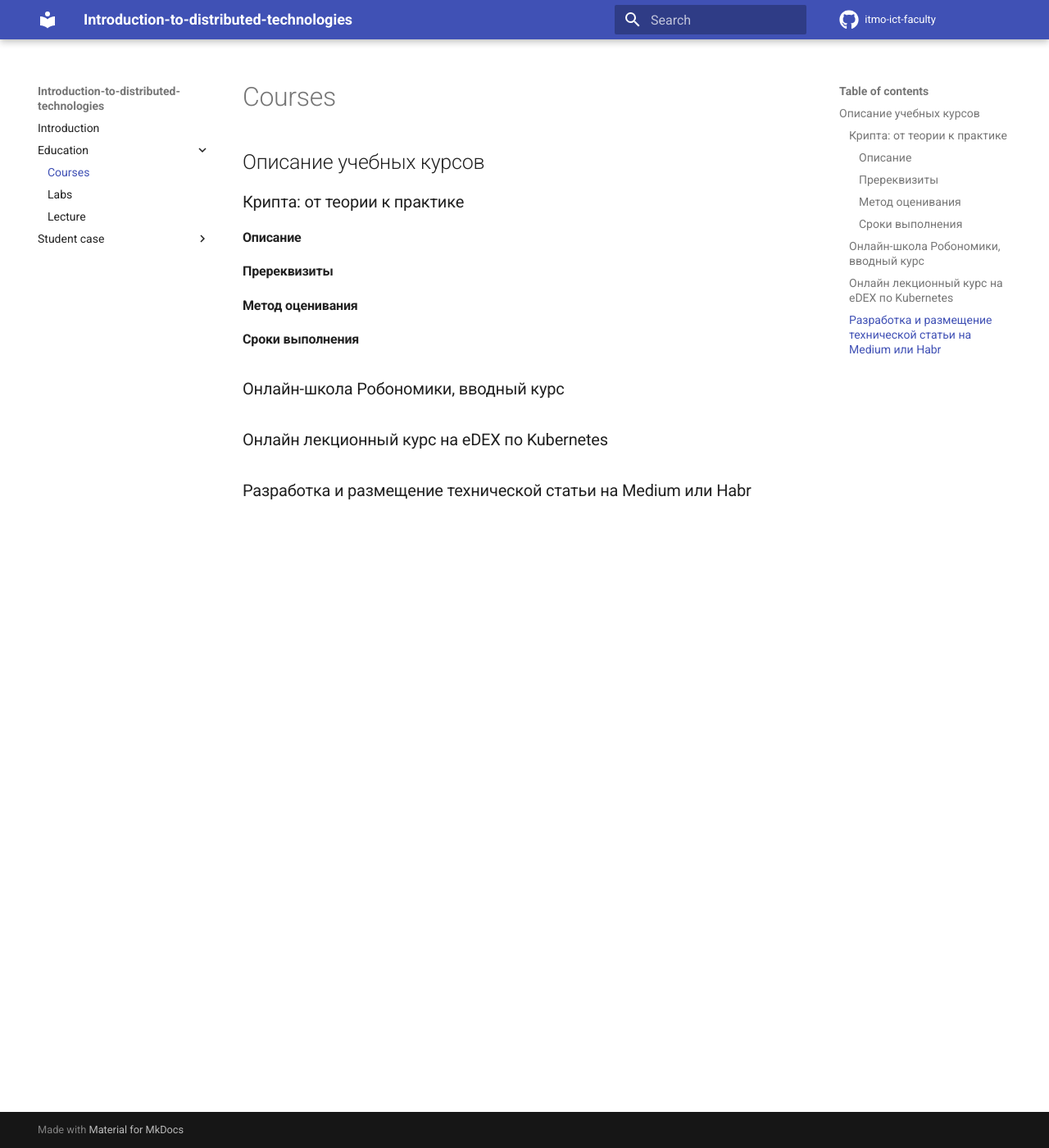
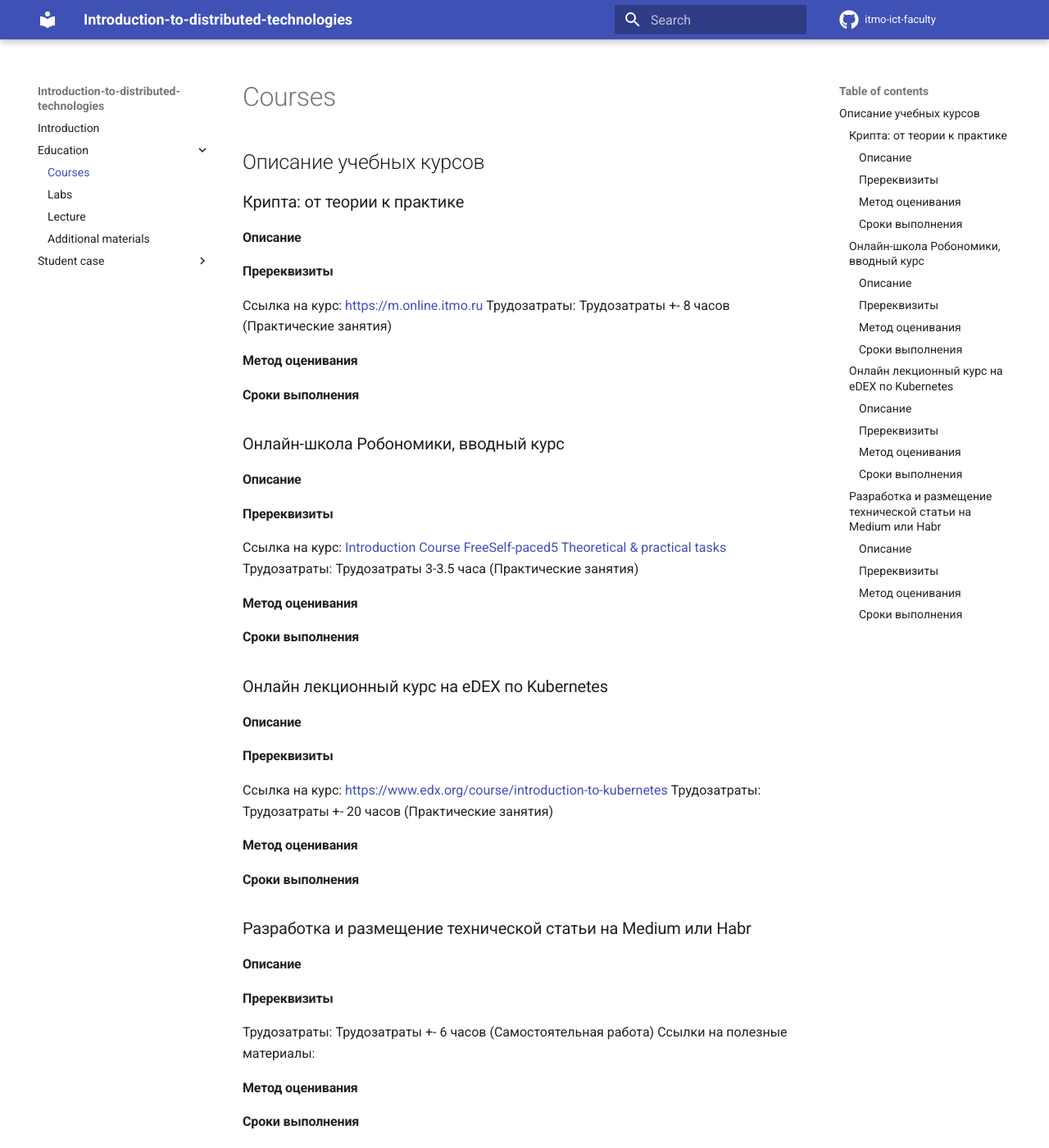
Before and after one commit to itmo-ict-faculty/introduction-to-distributed-technologies, an MkDocs documentation site: the page built from docs/education/courses.md, in a window 1280 px wide and 1400 px high. Shown: the whole window at 82% size. Built offline with MkDocs 1.6.1 and Material for MkDocs 9.7.7, drawn with Linux system fonts in a browser that asks for light colours; comment, search, counter and statistics services are not loaded.

Commit message:
Add additional material page

```diff
--- a/docs/education/courses.md
+++ b/docs/education/courses.md
@@ -4,13 +4,42 @@
 #### Описание
 
 #### Пререквизиты
+Ссылка на курс: [https://m.online.itmo.ru](https://m.online.itmo.ru)
+Трудозатраты: Трудозатраты +- 8 часов (Практические занятия)
 
 #### Метод оценивания
 
 #### Сроки выполнения
 
 ### Онлайн-школа Робономики, вводный курс
+#### Описание
+
+#### Пререквизиты
+Ссылка на курс: [Introduction Course FreeSelf-paced5 Theoretical & practical tasks](https://robonomics.academy/online-courses/introduction-course)
+Трудозатраты:  Трудозатраты 3-3.5 часа (Практические занятия)
+
+#### Метод оценивания
+
+#### Сроки выполнения
 
 ### Онлайн лекционный курс на eDEX по Kubernetes
+#### Описание
+
+#### Пререквизиты
+Ссылка на курс: [https://www.edx.org/course/introduction-to-kubernetes](https://www.edx.org/course/introduction-to-kubernetes)
+Трудозатраты: Трудозатраты +- 20 часов (Практические занятия)
+
+#### Метод оценивания
+
+#### Сроки выполнения
 
 ### Разработка и размещение технической статьи на Medium или Habr
+#### Описание
+
+#### Пререквизиты
+Трудозатраты: Трудозатраты +- 6 часов (Самостоятельная работа)
+Ссылки на полезные материалы:
+
+#### Метод оценивания
+
+#### Сроки выполнения
--- a/mkdocs.yml
+++ b/mkdocs.yml
@@ -30,5 +30,6 @@ nav:
     - Courses: "education/courses.md"
     - Labs: "education/labs.md"
     - Lecture: "education/lecture.md"
+    - Additional materials: "education/additional_materials.md"
   - Student case:
     - ITMO 2022/2023: "student_case/itmo2022_2023/itmo2022_2023.md"
```
Also changed, not shown: docs/education/additional_materials.md (added, +13 -0 lines), docs/index.md (+4 -5 lines).
